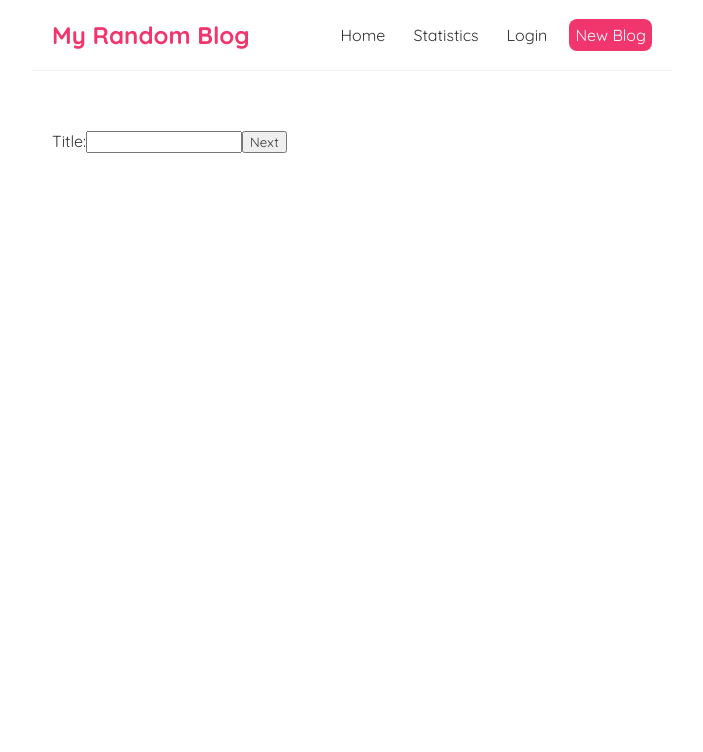
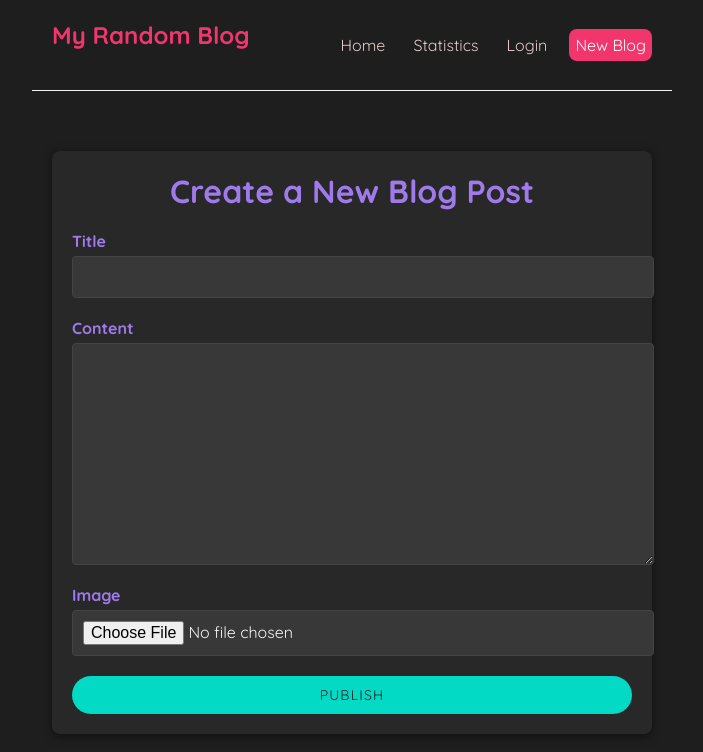
Before and after one commit to gStoyan/random-blog-react, a React (Create React App) app: page /create in a window 1280 px wide. Shown: the top 752 px of the page, without its empty margins (288-991 px from the left). Built offline with nearby package versions, Linux system fonts and the light colour scheme.

Commit message:
update UI

```diff
--- a/src/Components/Create.tsx
+++ b/src/Components/Create.tsx
@@ -1,74 +1,66 @@
 import React, { useState } from 'react';
-import useForm from '../Hooks/useForm';
-import Dropdown from './Dropdown';
-const Create = () => {
-const onCreateSubmit = (data: any) => {
-    //TODO send data to the server
-    setTimeout(() => {
-        alert(`Success! \n ${JSON.stringify(data)}`);
-    }, 3000);
-};
+const Create: React.FC = () => {
+  const [title, setTitle] = useState<string>('');
+  const [content, setContent] = useState<string>('');
+  const [image, setImage] = useState<File | null>(null);
 
-  const [step , setStep] = useState(1);
-  const {values, changeHandler, onSubmit, errors} = useForm(
-    {
-      title: '',
-      content: '',
-    },
-    onCreateSubmit
-  );
-
-  const nextStep = () => {
-    setStep(step + 1);
+  const handleSubmit = (e: React.FormEvent) => {
+    e.preventDefault();
+    // Handle form submission
+    const formData = new FormData();
+    formData.append('title', title);
+    formData.append('content', content);
+    if (image) {
+      formData.append('image', image);
+    }
+    // Example of logging form data
+    console.log({ title, content, image });
+    // Here you would typically send formData to your backend
   };
 
-  const prevStep = () => {
-    setStep(step - 1);
+  const handleImageChange = (e: React.ChangeEvent<HTMLInputElement>) => {
+    if (e.target.files && e.target.files.length > 0) {
+      setImage(e.target.files[0]);
+    }
   };
 
-  const renderStepOne = () => (
-    <form onSubmit={nextStep}>
-      <label>
-        Title:
-        <input type="text" name="title"  value={values.title} onChange={changeHandler} required />
-      </label>
-      <button type="submit">Next</button>
-    </form>
-  );
-
-  const renderStepThree = () => (
-    <form onSubmit={onSubmit}>
-      <label>
-        <h2>{values.title}</h2>
-        Content:
-        <textarea name="content" value={values.content} onChange={changeHandler} required />
-      </label>
-      <button type="button" onClick={prevStep}>Previous</button>
-      <button type="submit">submit</button>
-    </form>
-  );
-
-  const renderStepTwo = () => (
-    <form onSubmit={nextStep}>
-      <label>
-      <h2>{values.title}</h2>
-      <p>{values.content}</p>
-<Dropdown>
-  <p>1</p>
-  <p>2</p>
-  <p>3</p>
-</Dropdown>
-      </label>
-      <button type="submit">Next</button>
-    </form>
-  );
-
   return (
-    <div>
-      <h2></h2>
-      {step === 1 && renderStepOne()}
-      {step === 2 && renderStepTwo()}
-      {step === 3 && renderStepThree()}
+    <div className="blog-creation-container">
+      <h1>Create a New Blog Post</h1>
+      <form onSubmit={handleSubmit} className="blog-form">
+        <div className="form-group">
+          <label htmlFor="title">Title</label>
+          <input
+            type="text"
+            id="title"
+            value={title}
+            onChange={(e) => setTitle(e.target.value)}
+            required
+          />
+        </div>
+        <div className="form-group">
+          <label htmlFor="content">Content</label>
+          <textarea
+            id="content"
+            rows={10}
+            value={content}
+            onChange={(e) => setContent(e.target.value)}
+            required
+          ></textarea>
+        </div>
+        <div className="form-group">
+          <label htmlFor="image">Image</label>
+          <input
+            type="file"
+            id="image"
+            accept="image/*"
+            onChange={handleImageChange}
+          />
+        </div>
+        <button type="submit" className="submit-button">
+          Publish
+        </button>
+      </form>
     </div>
   );
 };
--- a/src/Components/Login.tsx
+++ b/src/Components/Login.tsx
@@ -29,7 +29,7 @@ const Login = () => {
         {isWaiting ? (<p>Waiting...</p>) :(
         <div>
             <h2>Login</h2>
-            <form onSubmit={onSubmit}>
+            <form onSubmit={onSubmit} className='login-form'>
                 <div>
                     <label htmlFor="username">Username:</label>
                     <input
@@ -82,7 +82,7 @@ const Login = () => {
                 <p className="error-field">
                 {errors?.email || errors?.password || errors?.repeatPassword}
               </p>
-                <button type="submit" disabled={!(errors?.email || errors?.password || errors?.repeatPassword)} >Login</button>
+                <button type="submit" disabled={!!(errors?.email || errors?.password || errors?.repeatPassword)} >Login</button>
             </form>
         </div>
         ) }
--- a/src/Hooks/useFetch.ts
+++ b/src/Hooks/useFetch.ts
@@ -41,7 +41,6 @@ const useFetch = (url: any) => {
       try {
         if (url==="users") {
           result = await seedUsers();
-          console.log("result", result)
           dispatch({type: 'FETCH_SUCCESS', payload: result})
           return;
         }
@@ -49,7 +48,6 @@ const useFetch = (url: any) => {
           result = await response.json();
       } catch (error) {
         dispatch({type: 'FETCH_ERROR'})
-        console.log("error while fetching data from url", error)
       } finally {
         dispatch({type: 'FETCH_SUCCESS', payload: result})
       }
--- a/src/index.css
+++ b/src/index.css
@@ -4,8 +4,28 @@
 * {
   margin: 0;
   font-family: "Quicksand";
-  color: #333;
+  color: #e3c8c8;
 }
+
+:root {
+  --background-color: #1e1e1e;
+  --primary-color: #282828;
+  --secondary-color: #383838;
+  --text-color: #f5f5f5;
+  --accent-color: #9f7aea;
+  --button-color: #03dac6;
+  --button-hover-color: #018786;
+}
+
+
+body {
+  background-color: var(--background-color);
+  color: var(--text-color);
+  font-family: 'Arial', sans-serif;
+  margin: 0;
+  padding: 0;
+}
+
 .navbar {
   padding: 20px;
   display: flex;
@@ -33,3 +53,248 @@
   margin: 40px auto;
   padding: 20px;
 }
+.blog-creation-container {
+  max-width: 800px;
+  margin: 0 auto;
+  padding: 20px;
+  background-color: #f9f9f9;
+  border-radius: 8px;
+  box-shadow: 0 2px 10px rgba(0, 0, 0, 0.1);
+}
+.blog-creation-container {
+  max-width: 800px;
+  margin: 0 auto;
+  padding: 20px;
+  background-color: var(--primary-color);
+  border-radius: 8px;
+  box-shadow: 0 2px 10px rgba(0, 0, 0, 0.5);
+}
+
+h1 {
+  text-align: center;
+  color: var(--accent-color);
+  margin-bottom: 20px;
+}
+
+
+input[type="text"],
+input[type="email"],
+input[type="password"],
+input[type="date"] {
+  width: 100%;
+  padding: 10px;
+  border: 1px solid #444;
+  border-radius: 4px;
+  background-color: var(--secondary-color);
+  color: var(--text-color);
+  font-size: 16px;
+  transition: border-color 0.3s ease;
+}
+
+input[type="text"]:focus,
+input[type="email"]:focus,
+input[type="password"]:focus,
+input[type="date"]:focus {
+  outline: none;
+  border-color: var(--accent-color);
+}
+
+.login-button {
+  background-color: var(--button-color);
+  color: var(--primary-color);
+  border: 2px solid var(--button-border);
+  padding: 10px 20px;
+  border-radius: 25px;
+  cursor: pointer;
+  font-size: 14px;
+  transition: all 0.3s ease;
+  box-shadow: 0 4px 15px var(--button-shadow);
+  text-transform: uppercase;
+  letter-spacing: 1.2px;
+  position: relative;
+  overflow: hidden;
+}
+
+.login-button::before {
+  content: "";
+  position: absolute;
+  top: 50%;
+  left: 50%;
+  width: 300%;
+  height: 300%;
+  background: rgba(255, 255, 255, 0.1);
+  transition: all 0.5s ease;
+  border-radius: 50%;
+  z-index: 0;
+  transform: translate(-50%, -50%) scale(0);
+}
+.login-form {
+  display: flex;
+  flex-direction: column;
+  gap: 15px;
+}
+
+.login-button:hover::before {
+  transform: translate(-50%, -50%) scale(1);
+}
+
+.login-button:hover {
+  background-color: var(--button-hover-color);
+  border-color: var(--button-hover-color);
+  box-shadow: 0 6px 20px var(--button-shadow);
+}
+
+.blog-form {
+  display: flex;
+  flex-direction: column;
+  gap: 20px;
+}
+
+.form-group {
+  display: flex;
+  flex-direction: column;
+}
+
+label {
+  margin-bottom: 5px;
+  font-weight: bold;
+  color: var(--accent-color);
+}
+
+input[type="text"],
+textarea,
+input[type="file"] {
+  width: 100%;
+  padding: 10px;
+  border: 1px solid #444;
+  border-radius: 4px;
+  background-color: var(--secondary-color);
+  color: var(--text-color);
+  font-size: 16px;
+  transition: border-color 0.3s ease;
+}
+
+input[type="text"]:focus,
+textarea:focus,
+input[type="file"]:focus {
+  outline: none;
+  border-color: var(--accent-color);
+}
+
+.submit-button {
+  background-color: var(--button-color);
+  color: var(--primary-color);
+  border: 2px solid var(--button-border);
+  padding: 10px 20px;
+  border-radius: 25px;
+  cursor: pointer;
+  font-size: 14px;
+  transition: all 0.3s ease;
+  box-shadow: 0 4px 15px var(--button-shadow);
+  text-transform: uppercase;
+  letter-spacing: 1.2px;
+  position: relative;
+  overflow: hidden;
+}
+
+.submit-button::before {
+  content: "";
+  position: absolute;
+  top: 50%;
+  left: 50%;
+  width: 300%;
+  height: 300%;
+  background: rgba(255, 255, 255, 0.1);
+  transition: all 0.5s ease;
+  border-radius: 50%;
+  z-index: 0;
+  transform: translate(-50%, -50%) scale(0);
+}
+
+.submit-button:hover::before {
+  transform: translate(-50%, -50%) scale(1);
+}
+
+.submit-button:hover {
+  background-color: var(--button-hover-color);
+  border-color: var(--button-hover-color);
+  box-shadow: 0 6px 20px var(--button-shadow);
+}
+
+h1 {
+  text-align: center;
+  color: var(--accent-color);
+  margin-bottom: 20px;
+}
+
+.blog-posts {
+  display: flex;
+  flex-direction: column;
+  gap: 20px;
+}
+
+.blog-post {
+  background-color: var(--secondary-color);
+  padding: 15px;
+  border: 1px solid #444;
+  border-radius: 8px;
+  box-shadow: 0 2px 5px rgba(0, 0, 0, 0.5);
+  transition: transform 0.2s;
+}
+
+.blog-post:hover {
+  transform: translateY(-5px); /* Slight lift on hover */
+}
+
+.blog-post h2 {
+  margin: 0 0 10px;
+  color: var(--accent-color);
+}
+
+.blog-post button {
+  background-color: var(--button-color);
+  color: var(--primary-color);
+  border: 2px solid var(--button-border);
+  padding: 10px 20px;
+  border-radius: 25px;
+  cursor: pointer;
+  font-size: 14px;
+  transition: all 0.3s ease;
+  box-shadow: 0 4px 15px var(--button-shadow);
+  text-transform: uppercase;
+  letter-spacing: 1.2px;
+  position: relative;
+  overflow: hidden;
+}
+
+.blog-post button::before {
+  content: "";
+  position: absolute;
+  top: 50%;
+  left: 50%;
+  width: 300%;
+  height: 300%;
+  background: rgba(255, 255, 255, 0.1);
+  transition: all 0.5s ease;
+  border-radius: 50%;
+  z-index: 0;
+  transform: translate(-50%, -50%) scale(0);
+}
+
+.blog-post button:hover::before {
+  transform: translate(-50%, -50%) scale(1);
+}
+
+.blog-post button:hover {
+  background-color: var(--button-hover-color);
+  border-color: var(--button-hover-color);
+  box-shadow: 0 6px 20px var(--button-shadow);
+}
+
+.blog-content {
+  margin-top: 10px;
+  padding: 10px;
+  border-top: 1px solid #444;
+  background-color: var(--primary-color);
+  border-radius: 4px;
+}
```
Also changed, not shown: src/Components/Home.tsx (+25 -17 lines).
